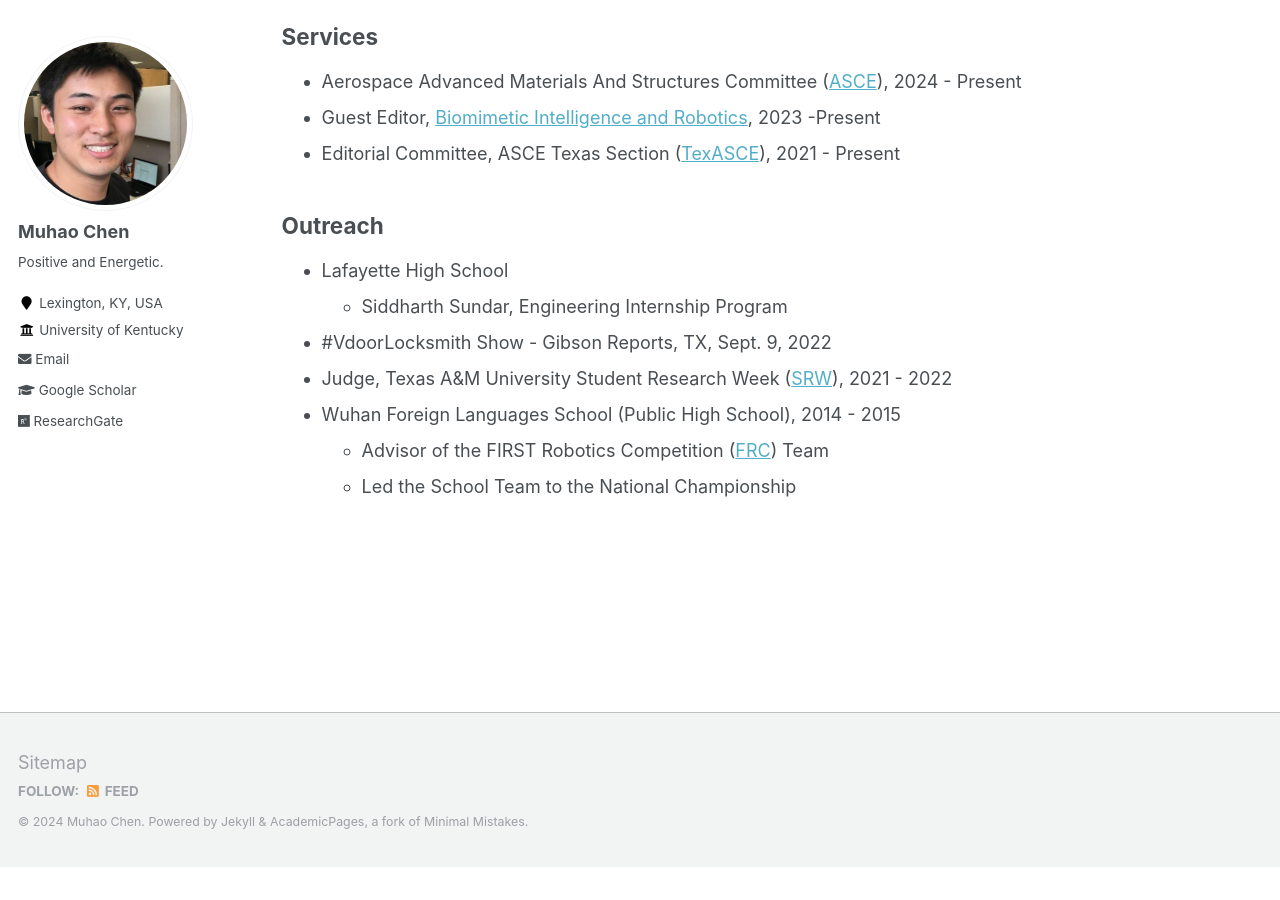
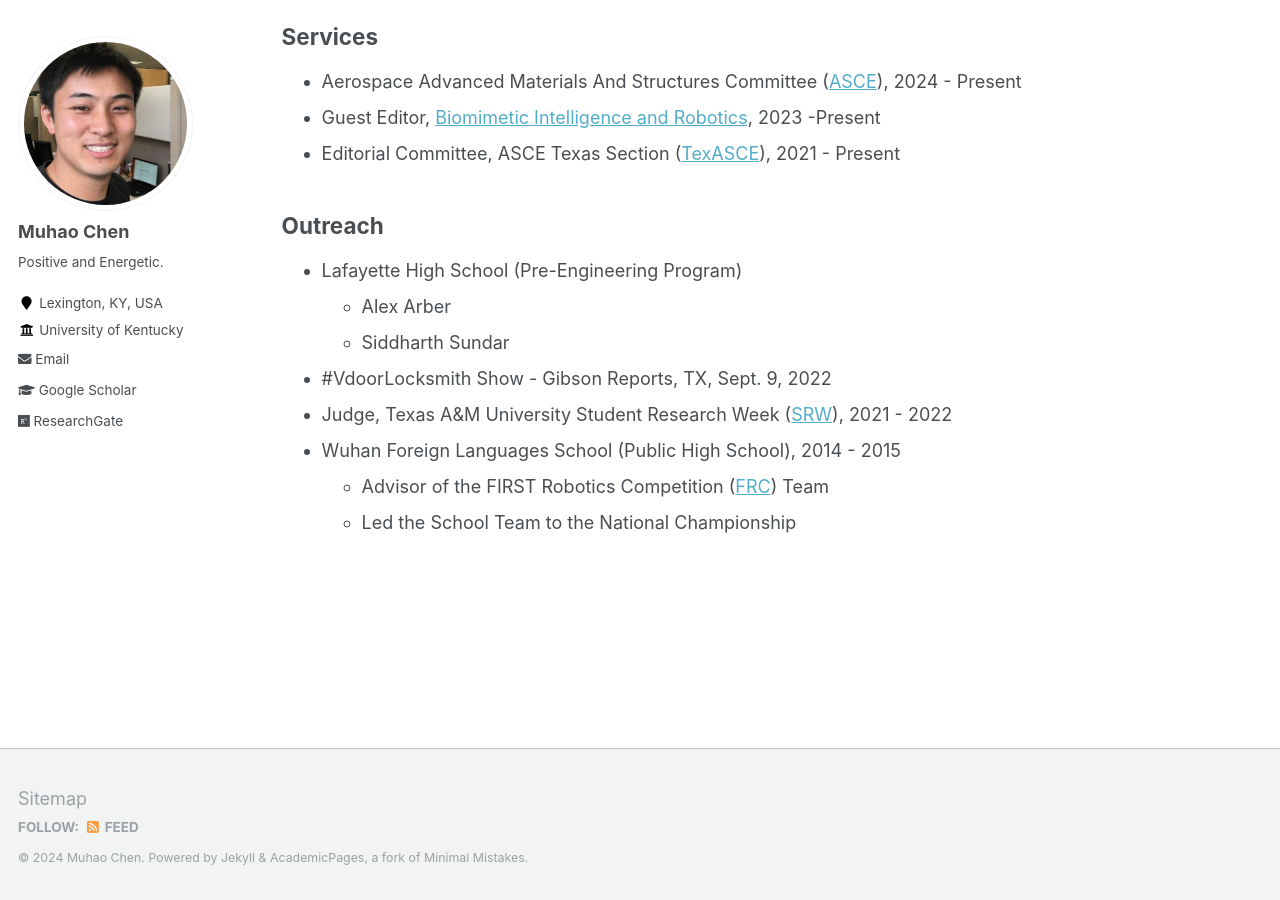
Before and after one commit to Muhao-Chen/muhao-chen.github.io, a Jekyll site: the page built from _pages/professional-activities.md, in a window 1280 px wide and 900 px high, scrolled down 744 px. Built offline with Jekyll 4.4.1, drawn with Linux system fonts in a browser that asks for light colours; before the commit the page ends 1611 px from its top, so only the background shows below that.

Commit message:
Update professional-activities.md

```diff
--- a/_pages/professional-activities.md
+++ b/_pages/professional-activities.md
@@ -53,8 +53,10 @@ toc_max_header: 1
 
 
 ## Outreach
-* Lafayette High School
-    - Siddharth Sundar, Engineering Internship Program
+* Lafayette High School (Pre-Engineering Program)
+    - Alex Arber
+    - Siddharth Sundar
+
 * #VdoorLocksmith Show - Gibson Reports, TX, Sept. 9, 2022
 <!-- * Advisor, FIRST Robotics Competition ([FRC](https://www.firstinspires.org/robotics/frc)), 2014 - 2015 -->
 * Judge, Texas A&M University Student Research Week ([SRW](https://srw.tamu.edu/)), 2021 - 2022
```
